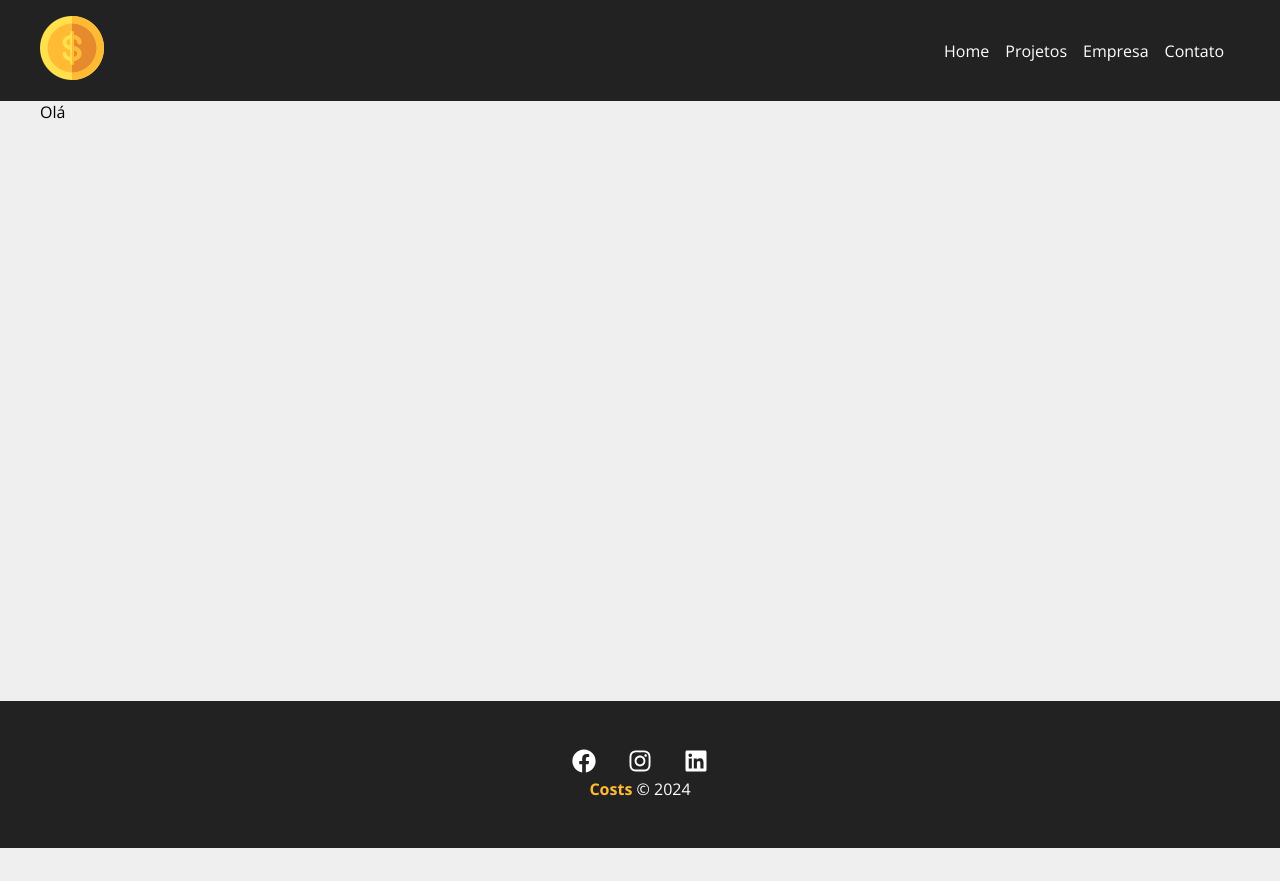
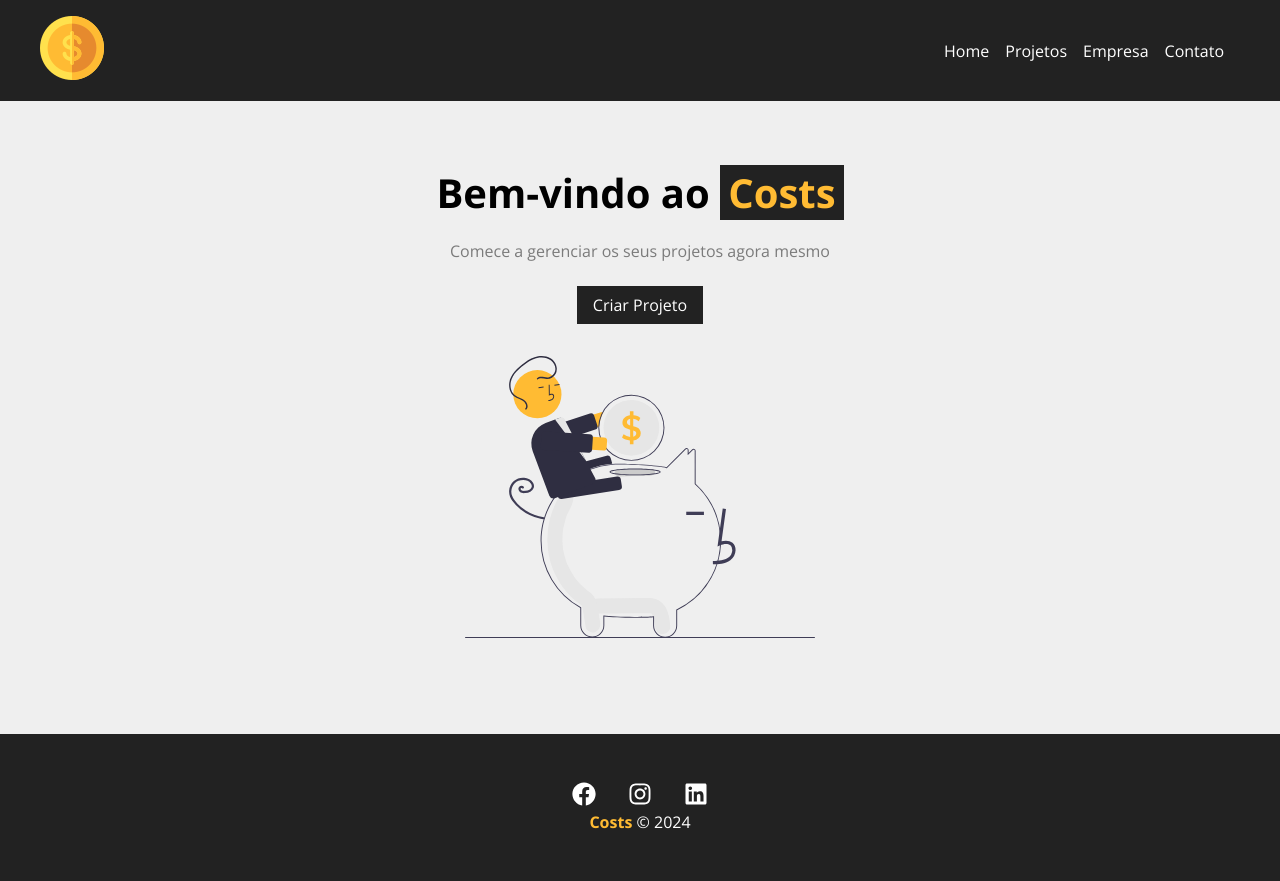
Before and after one commit to luisfernandoalima/projeto-cost, a React (Create React App) app: page / in a window 1280 px wide. Before the commit the page ends 848 px from the top, so only its background shows below. Built offline with nearby package versions, Linux system fonts and the light colour scheme.

Commit message:
feature/ Home

```diff
--- /dev/null
+++ b/src/components/layouts/LinkButton/LinkButton.module.css
@@ -0,0 +1,12 @@
+.btn {
+    background-color: #222;
+    color: #fff;
+    padding: 0.5em 1em;
+    text-decoration: none;
+
+    transition: .5s;
+}
+
+.btn:hover{
+    color: #ffbb33;
+}
--- /dev/null
+++ b/src/components/layouts/LinkButton/index.jsx
@@ -0,0 +1,8 @@
+import { Link } from 'react-router-dom'
+import styles from './LinkButton.module.css'
+
+export const LinkButton = ({to, text}) => {
+    return(
+        <Link className={styles.btn} to={to}>{text}</Link>
+    )
+}
--- /dev/null
+++ b/src/pages/Home/Home.module.css
@@ -0,0 +1,32 @@
+.home_container {
+  width: 100%;
+  display: flex;
+  flex-direction: column;
+  align-items: center;
+  justify-content: center;
+  padding: 4em;
+}
+
+
+.home_container h1 {
+    font-size: 2.5em;
+    margin-bottom: .5em;
+
+}
+
+.home_container h1 span {
+    color: #ffbb33;
+    padding: 0 .2em;
+    background-color: #222;
+}
+
+.home_container p{
+    margin-bottom: 1.5em;
+    color: #7b7b7b;
+
+}
+
+.home_container img {
+    width: 350px;
+    margin: 2em 0;
+}
--- a/src/pages/Home/index.jsx
+++ b/src/pages/Home/index.jsx
@@ -1,7 +1,16 @@
+import { LinkButton } from '../../components/layouts/LinkButton'
+
+import styles from './Home.module.css'
+import savings from '../../img/savings.svg'
+
 export const Home = () => {
     return(
-        <div>
-            <p>Olá</p>
-        </div>
+        <section className={styles.home_container}>
+            <h1>Bem-vindo ao <span>Costs</span></h1>
+            <p>Comece a gerenciar os seus projetos agora mesmo</p>
+            <LinkButton to ='/newproject' text="Criar Projeto"/>
+            <img src={savings} alt="savings" />
+        </section>
+
     )
 }
```
